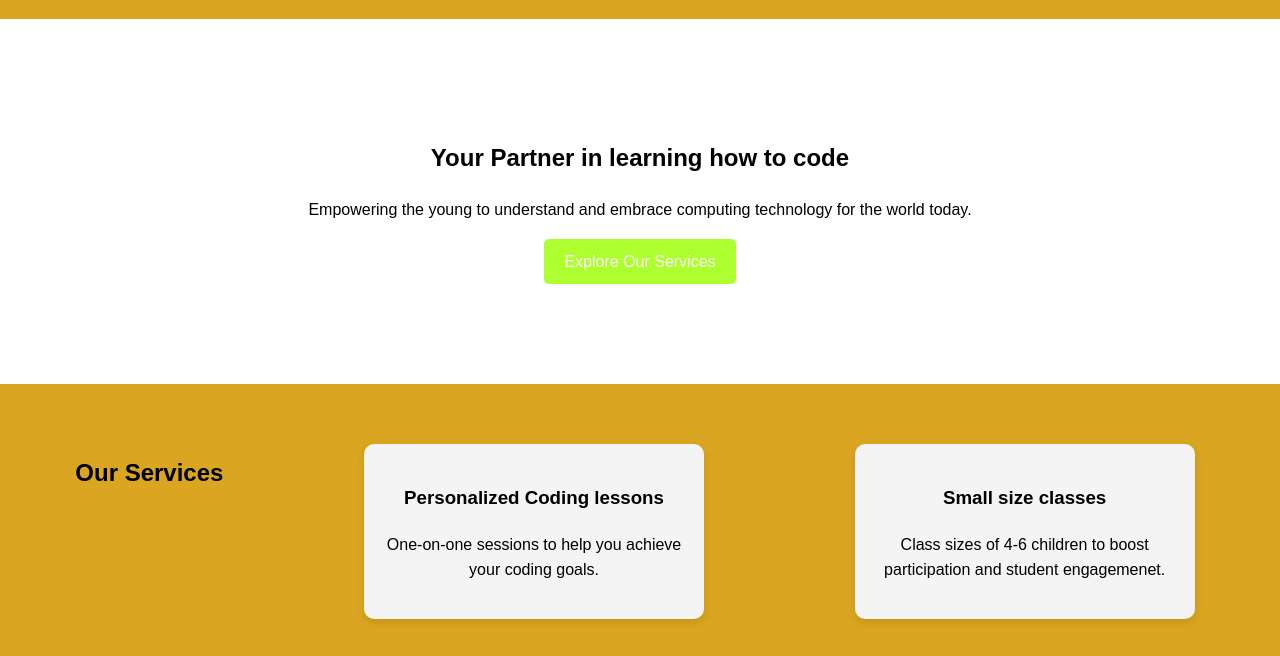
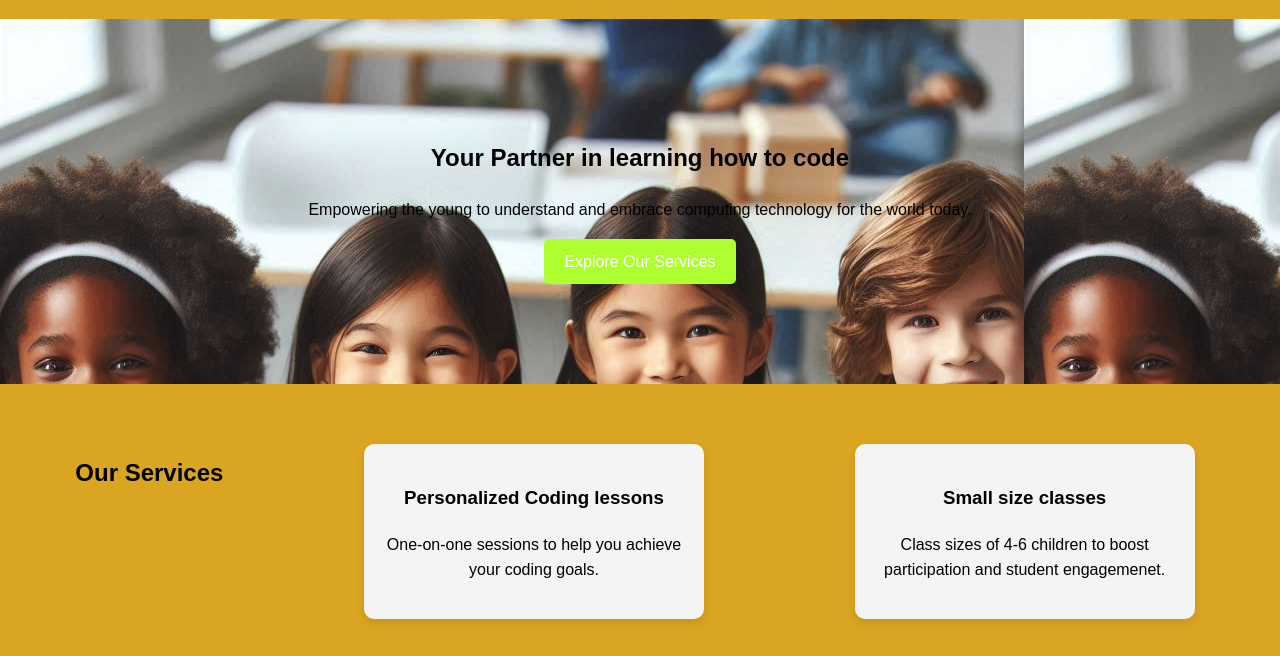
Before and after one commit to LusenoK/LusenoK.github.io, a plain HTML site: page index.html in a window 1280 px wide. Shown: the part 84-740 px from the top of the page. Drawn offline with Linux system fonts and the light colour scheme.

Commit message:
Update styles.css
corrected image path

```diff
--- a/styles.css
+++ b/styles.css
@@ -47,7 +47,7 @@ header h1 {
 /* Hero Section */
 .hero {
     background: #fff;
-    background-image: url(children_coding.jpg);
+    background-image: url(images/children_coding.jpg);
     padding: 100px 0;
     text-align: center;
 }
```
